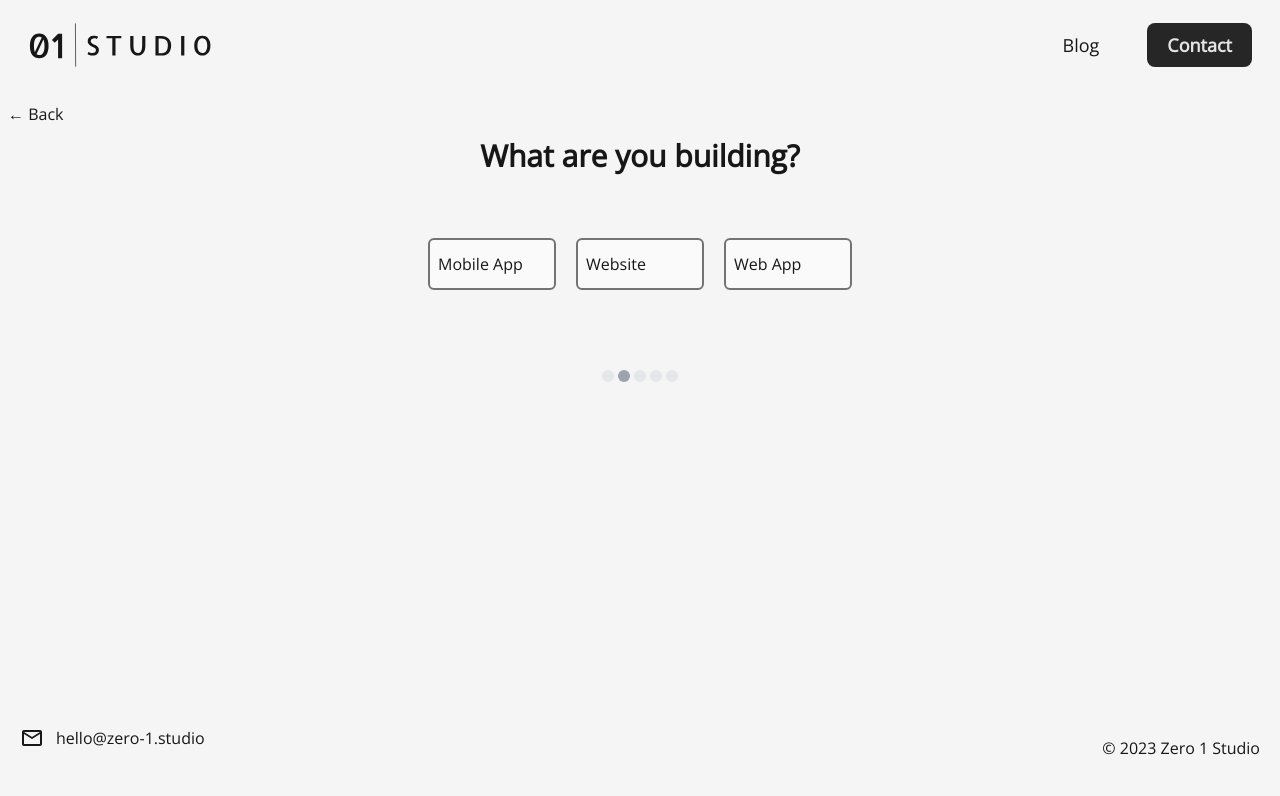
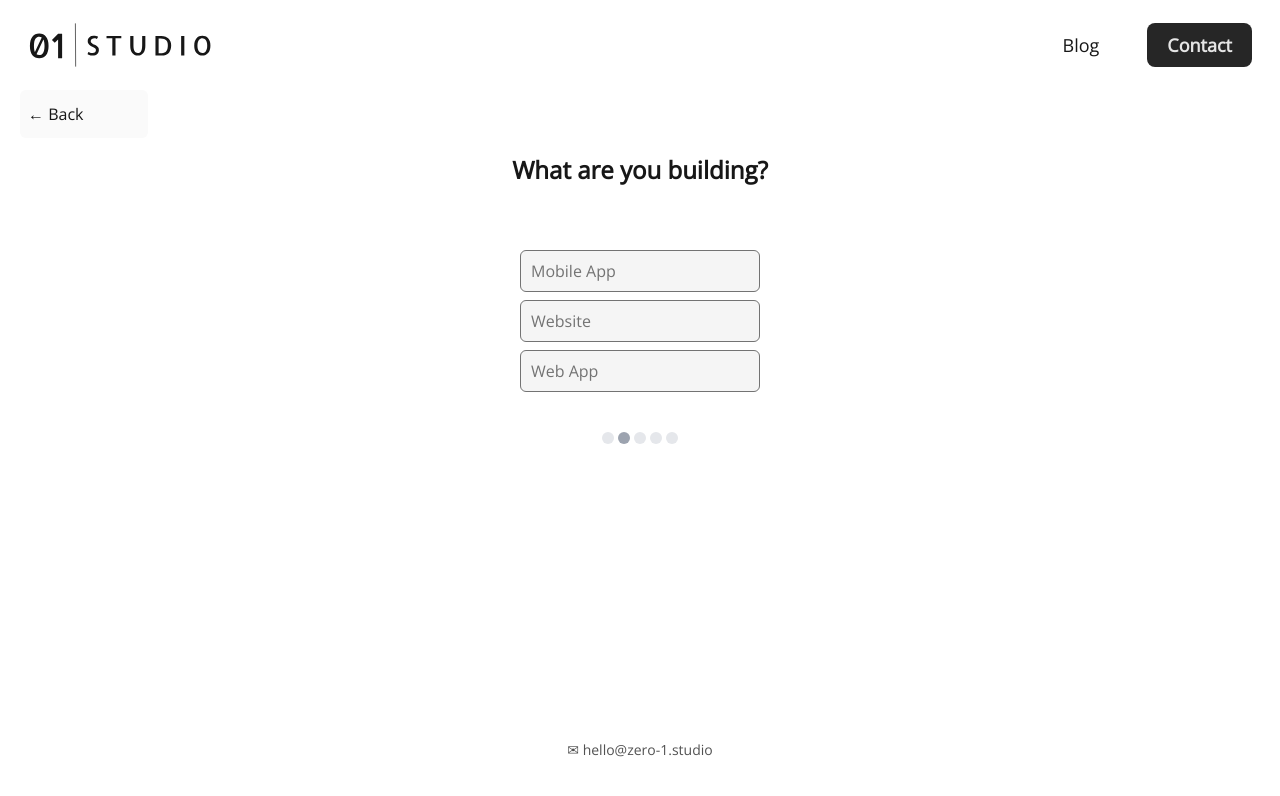
Before and after one commit to samjmerrick/zero-1, a Next.js app: page /project-calculator in a window 1280 px wide. Both pictures are taken after a click on the button "Let's go!". Shown: the top 796 px of the page. Built offline with nearby package versions, Linux system fonts and the light colour scheme.

Commit message:
Various styling changes

```diff
--- a/components/Footer.tsx
+++ b/components/Footer.tsx
@@ -1,31 +1,16 @@
-import Icon from "@mdi/react";
-import { mdiEmailOutline } from "@mdi/js";
 import Container from "./layout/Container";
-import { useEffect } from "react";
 
 function Footer() {
-  useEffect(() => {
-    document.getElementById("year").innerHTML = new Date()
-      .getFullYear()
-      .toString();
-  });
-
   return (
     <footer className="py-10">
       <Container>
-        <div className="flex flex-col items-center justify-between space-y-5 text-center md:flex-row">
+        <div className="flex flex-col items-center justify-center space-y-5 text-center md:flex-row md:space-y-0">
           <a
             href="mailto:hello@zero-1.studio"
-            className="flex flex-row items-center space-x-3 hover:text-blue-700"
+            className="flex flex-row items-center space-x-3 text-sm text-neutral-600 hover:text-blue-600"
           >
-            <Icon path={mdiEmailOutline} size={1} className="" />
-            <p>hello@zero-1.studio</p>
+            <p>✉ hello@zero-1.studio</p>
           </a>
-          <div>
-            <p>
-              © <span id="year"></span> Zero 1 Studio{" "}
-            </p>
-          </div>
         </div>
       </Container>
     </footer>
--- a/components/Label.tsx
+++ b/components/Label.tsx
@@ -1,6 +1,6 @@
 function Label(props: { children: React.ReactNode }) {
   return (
-    <span className="mr-2 inline whitespace-nowrap rounded-lg bg-neutral-200 p-2 align-middle text-sm font-semibold">
+    <span className="mr-2 inline whitespace-nowrap rounded-lg bg-neutral-100 py-2 px-2.5 align-middle text-xs font-semibold text-neutral-600">
       {props.children}
     </span>
   );
--- a/components/forms/Description.tsx
+++ b/components/forms/Description.tsx
@@ -1,5 +1,5 @@
 const Description = (props) => {
-  return <p className="pb-2 text-center text-neutral-600">{props.children}</p>;
+  return <p className="pb-2 text-center text-neutral-500">{props.children}</p>;
 };
 
 export default Description;
--- a/components/forms/Input.tsx
+++ b/components/forms/Input.tsx
@@ -5,8 +5,8 @@ function Input(props: React.InputHTMLAttributes<HTMLInputElement>) {
     <input
       {...props}
       className={twMerge(
-        "relative my-1 block w-full appearance-none rounded-md border px-3 py-2 focus:z-10 focus:outline-none ",
-        "border-2 border-neutral-500 text-neutral-900 placeholder-neutral-500 transition-colors focus:border-neutral-500 focus:ring-neutral-500 ",
+        "relative my-1 block w-full appearance-none py-2 focus:z-10 focus:outline-none ",
+        "border-b-2 border-neutral-200 text-neutral-900 placeholder-neutral-500 transition-colors focus:border-neutral-500 focus:ring-neutral-500 ",
         props.className
       )}
     />
--- a/components/forms/MultiForm.tsx
+++ b/components/forms/MultiForm.tsx
@@ -70,20 +70,13 @@ function MultiForm(props: { questions: MultiFormQ[] }) {
   return (
     <>
       <OutlineButton
-        className={twMerge(
-          "border-none bg-neutral-100  ",
-          isFirst && "opacity-0"
-        )}
+        className={twMerge("border-none  ", isFirst && "opacity-0")}
         onClick={prevStep}
       >
         ← Back
       </OutlineButton>
-      <div className="flex flex-col">
-        <div className="flex flex-grow flex-col items-center pb-10">
-          {body()}
-        </div>
-
-        <Steps steps={steps.length} currentStep={step} />
+      <div>
+        {body()} <Steps steps={steps.length} currentStep={step} />
       </div>
     </>
   );
--- a/components/forms/Question.tsx
+++ b/components/forms/Question.tsx
@@ -1,6 +1,6 @@
 const Question = (props) => {
   return (
-    <h1 className="pb-4 text-center text-3xl font-bold">{props.children}</h1>
+    <h1 className="pb-4 text-center text-2xl font-bold">{props.children}</h1>
   );
 };
 
--- a/components/forms/QuestionSelect.tsx
+++ b/components/forms/QuestionSelect.tsx
@@ -18,12 +18,12 @@ function QuestionSelect(props: {
     <>
       <Question>{props.q.question}</Question>
       <Description>{props.q.description}</Description>
-      <div className="flex w-full flex-col justify-center space-y-2 py-10 md:flex-row md:items-center md:space-y-0 md:space-x-5">
+      <div className="flex w-full flex-col justify-center space-y-2 py-10 md:items-center">
         {props.q.options.map((option) => (
           <button
             key={option}
             className={twMerge(
-              "rounded-md border-2 border-neutral-500 bg-neutral-50 px-2 py-3 text-left transition-colors hover:bg-neutral-200 md:w-32",
+              "rounded-md border border-neutral-500 bg-neutral-100 px-2.5 py-2 text-left  text-neutral-500 transition-colors hover:bg-neutral-200  md:w-60",
               selected == option &&
                 "border-2 bg-neutral-500 text-neutral-100 hover:bg-neutral-600"
             )}
--- a/components/forms/QuestionStatement.tsx
+++ b/components/forms/QuestionStatement.tsx
@@ -7,13 +7,13 @@ function QuestionStatement(props: {
   nextStep: () => void;
 }) {
   return (
-    <>
+    <div className="my-10 flex flex-col items-center">
       <Question>{props.q.question}</Question>
       <Description>{props.q.description}</Description>
       <Button className="mt-5" onClick={props.nextStep}>
         {props.q.actionText ?? "Next"}
       </Button>
-    </>
+    </div>
   );
 }
 
--- a/components/layout/BlogCard.tsx
+++ b/components/layout/BlogCard.tsx
@@ -15,7 +15,7 @@ export default function BlogCard(props: { matter: BlogFrontmatter }) {
   return (
     <Link href={`/blog/${matter.slug}`}>
       <div
-        className=" rounded-md bg-neutral-50      shadow-md
+        className=" rounded-md bg-white      shadow-md
                 transition-all
                 hover:-translate-y-0.5
                 hover:shadow-xl"
--- a/components/layout/ImageCard.tsx
+++ b/components/layout/ImageCard.tsx
@@ -13,7 +13,6 @@ function ImageCard(props: {
   return (
     <div
       className="
-
         grid
         w-full
         cursor-pointer
@@ -21,13 +20,13 @@ function ImageCard(props: {
         flex-col
         items-center
         rounded-lg
-                bg-neutral-50
+        bg-white
         shadow-md
         transition-all
         hover:-translate-y-0.5
         hover:shadow-xl
         md:grid-cols-2
-                md:space-x-5"
+                "
       onClick={() => openUrl(props.url)}
     >
       <Image
--- a/pages/project-calculator.tsx
+++ b/pages/project-calculator.tsx
@@ -1,9 +1,11 @@
 import { Page } from "components/layout/Page";
 import MultiForm from "components/forms/MultiForm";
+import Container from "components/layout/Container";
 
 function ProjectCalculator() {
   return (
     <Page meta={{ title: "Project Calculator" }}>
+      <Container>
         <MultiForm
           questions={[
             {
@@ -41,6 +43,7 @@ function ProjectCalculator() {
             },
           ]}
         />
+      </Container>
     </Page>
   );
 }
--- a/styles/globals.css
+++ b/styles/globals.css
@@ -2,7 +2,7 @@
 
 @layer base {
   body {
-    @apply bg-neutral-100 text-neutral-900;
+    @apply bg-white text-neutral-900;
   }
 
   html {
```
Lines whose indentation alone changed are shown as unchanged.
